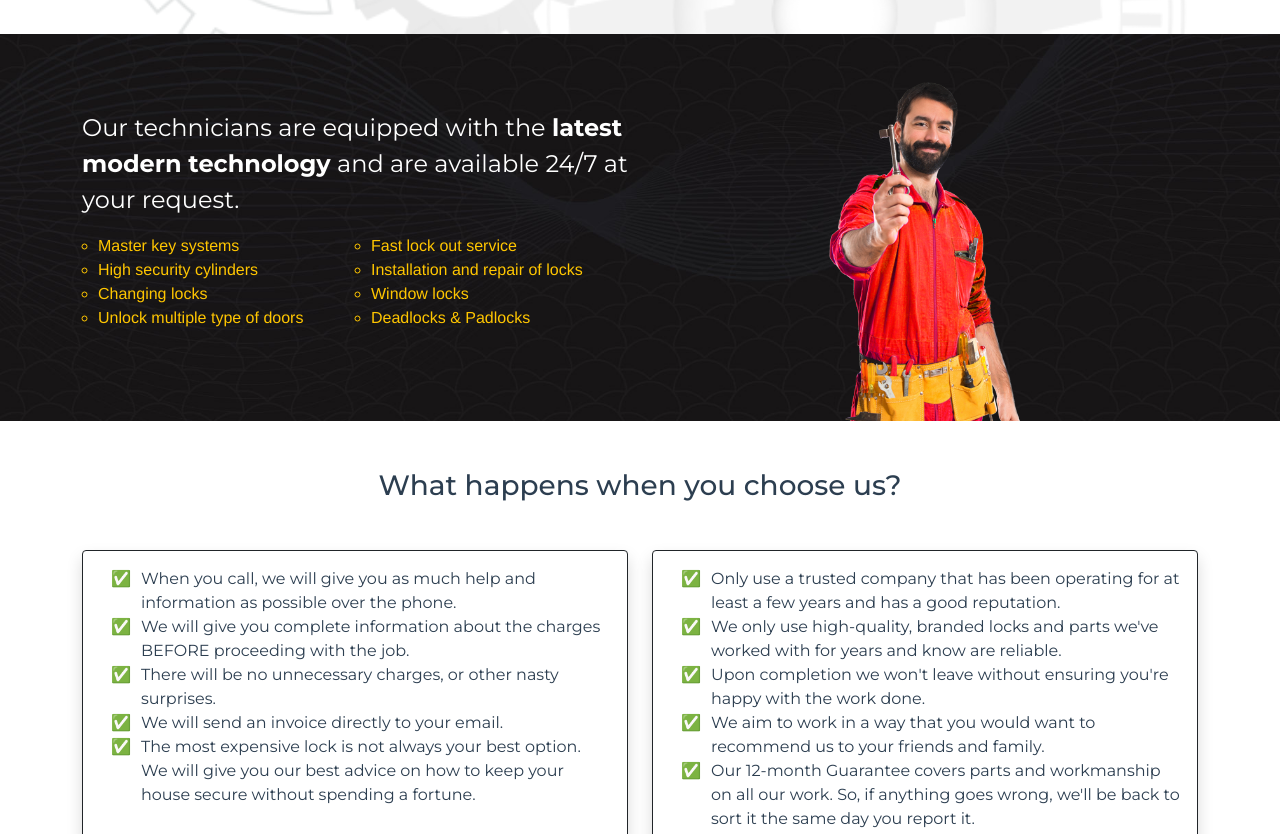
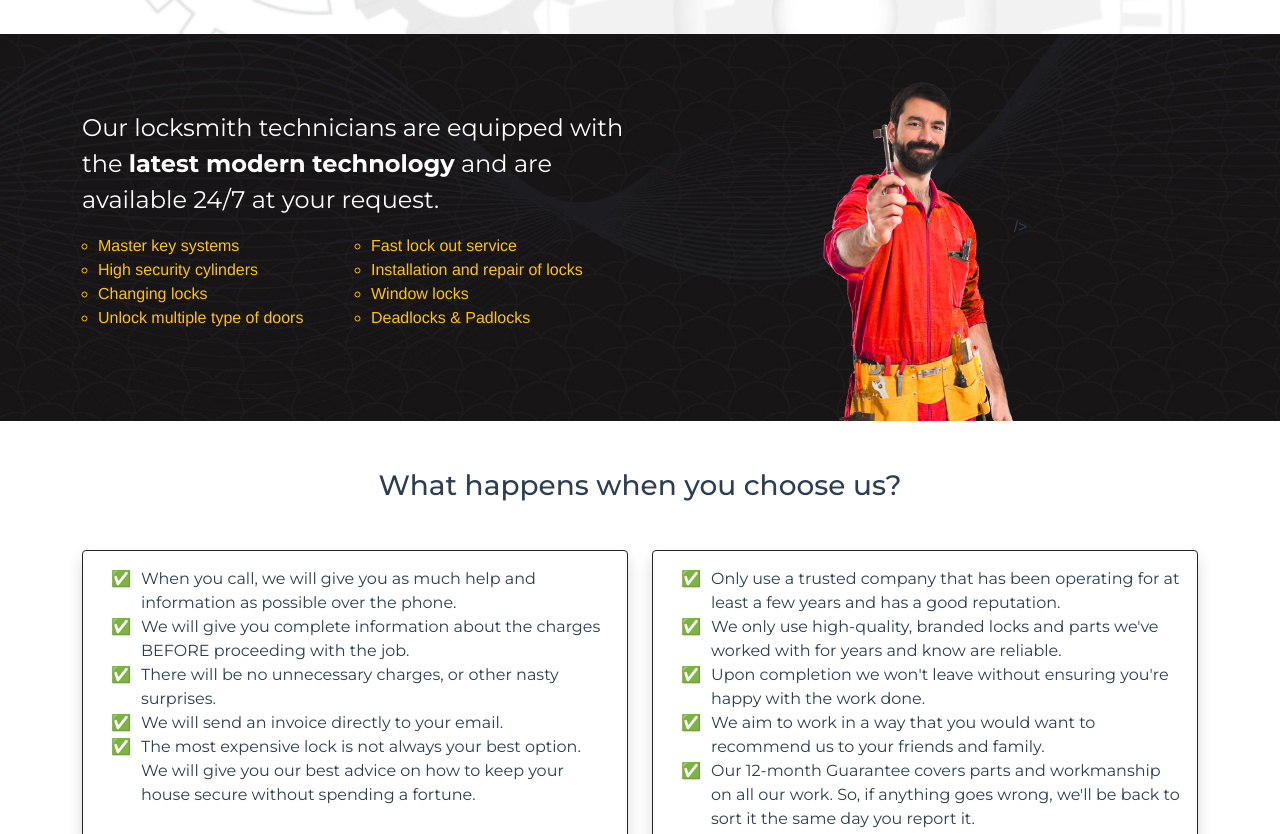
Before and after one commit to PhantomCracker/SEO-website, a Vue app: page / in a window 1280 px wide. Shown: the part 1695-2529 px from the top of the page. Built offline with nearby package versions, Linux system fonts and the light colour scheme.

Commit message:
Update AboutTechnicians.vue

```diff
--- a/src/components/home/AboutTechnicians.vue
+++ b/src/components/home/AboutTechnicians.vue
@@ -3,7 +3,7 @@
     <div class="container">
       <div class="row">
         <div class="col-12 col-lg-6 d-flex align-self-center flex-column">
-          <p class="small-text text-start text-white">Our technicians are equipped with the <span class="fw-bold">latest modern technology</span> and are available 24/7 at your request.</p>
+          <p class="small-text text-start text-white">Our locksmith technicians are equipped with the <span class="fw-bold">latest modern technology</span> and are available 24/7 at your request.</p>
           <ul>
             <li>Master key systems</li>
             <li>High security cylinders</li>
@@ -16,7 +16,7 @@
           </ul>
         </div>
         <div class="col-12 col-lg-6 d-block">
-          <img class="technician-man pt-5" src="../../../public/images/man2.png" alt="hero-man" />
+          <img class="technician-man pt-5" src="../../../public/images/man2.png" alt="Emergency Locksmith near me on spot in 20-30 min" title="Emergency Locksmith near me on spot in 20-30 min"/>/>
         </div>
       </div>
     </div>
```
